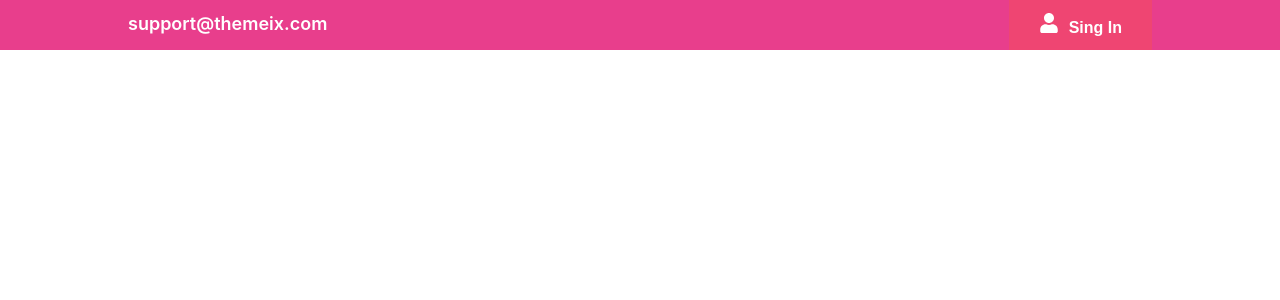
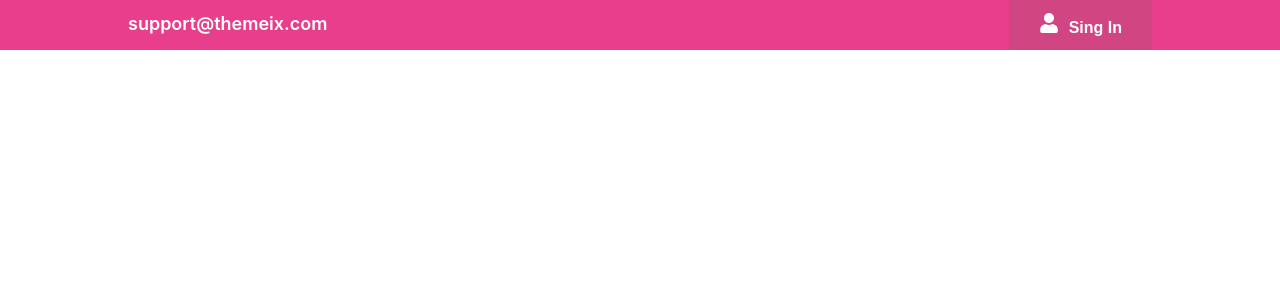
Before and after one commit to TamannaAfroz2666/Online-Course-BD, a React (Create React App) app: page / in a window 1280 px wide. In both pictures the pointer is over the button "Sing In". Shown: the top 300 px of the page. Built offline with nearby package versions, Linux system fonts and the light colour scheme.

Commit message:
hover add

```diff
--- a/src/Layout/TopHeader/TopHeader.css
+++ b/src/Layout/TopHeader/TopHeader.css
@@ -1,5 +1,5 @@
 
-
+/*-------------- top Header styled start---------------  */
 .topBar{
     width: 100%;
     height: 50px;
@@ -38,11 +38,15 @@
     color: #fff;
 }
 
-
 .singUpPart .userIcon{
     padding-right: 10px;
     color: #fff;
     font-size: 20px;
+}
+/*-------------- top Header styled end---------------  */
 
+/* ------------hover part all--------------- */
 
+.singUpPart:hover button{
+    background-color: rgba(68, 112, 68, 0.137);
 }
```
